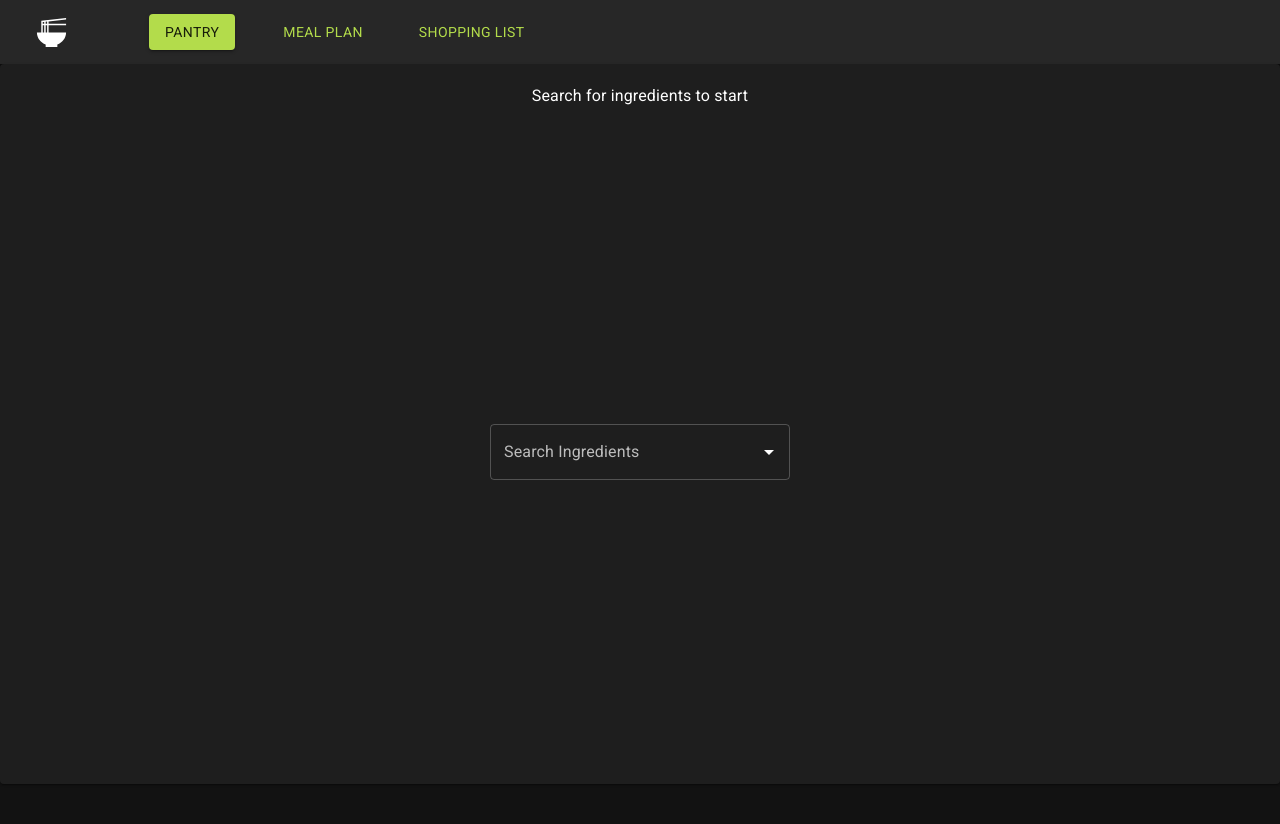
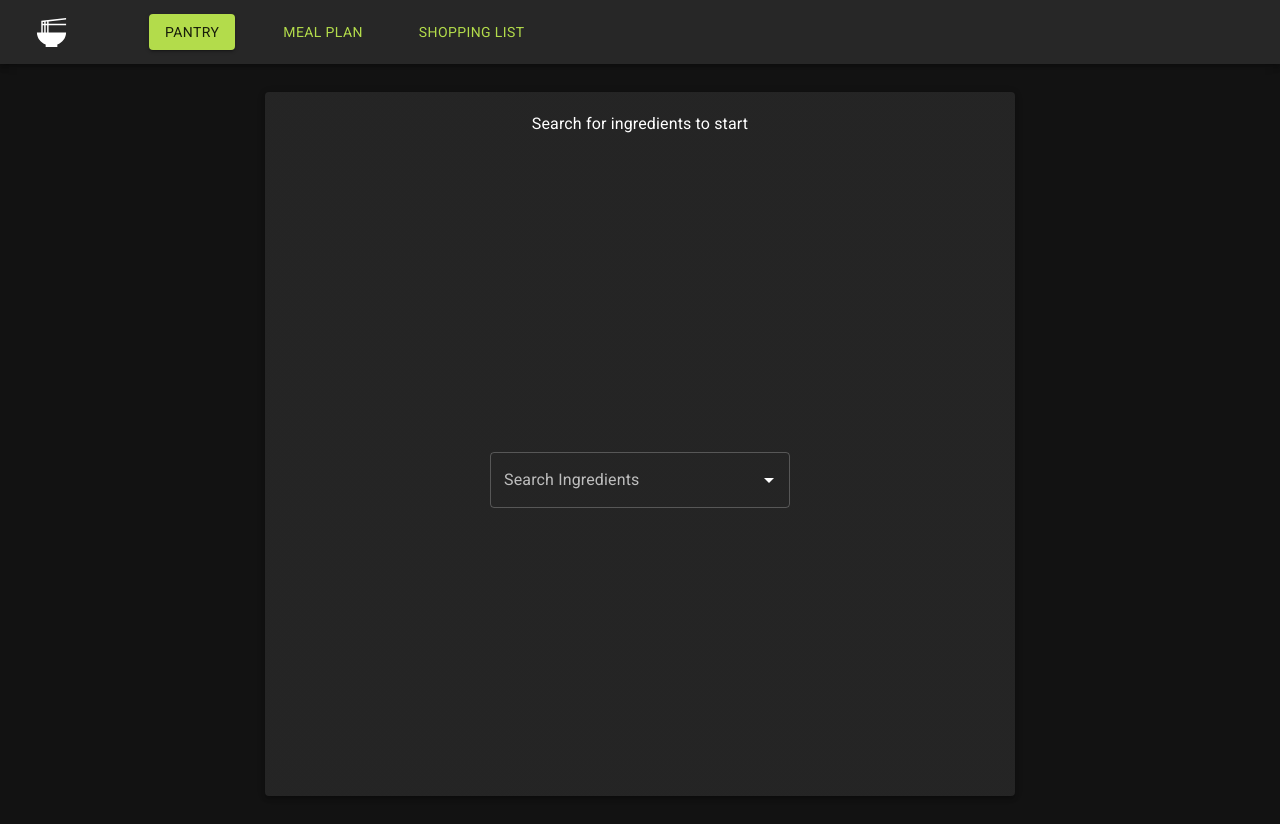
Before and after one commit to Parth576/sunhacks, a React (Vite) app: page / in a window 1280 px wide. Before the commit the page ends 800 px from the top, so only its background shows below. Built offline with nearby package versions, Linux system fonts and the light colour scheme.

Commit message:
Pantry modified

```diff
--- a/src/components/Pantry.jsx
+++ b/src/components/Pantry.jsx
@@ -18,8 +18,17 @@ function Pantry({ pantry, updatePantry, deleteFromPantry }) {
 
     return (
         <>
-            <Paper style={{ textAlign: 'center',alignItems: 'center', height: '90vh', display: 'flex', flexDirection: 'column'}}>
+          <Box
+            display="flex"
+            justifyContent="center"
+            alignItems="center"
+            minHeight="95vh" // Set a minimum height to cover the entire viewport height
+        >
+            <Paper elevation={3} style={{ textAlign: 'center',alignItems: 'center', height: '88vh', width:"750px",display: 'flex', flexDirection: 'column'}}>
                 <Box style={{ maxWidth: 700, maxHeight: '40vh', marginTop: 20, flex: 1 }}>
+                    {/* <Typography sx={{ fontSize: '40px', fontWeight: 'bold', marginBottom:"5px" }}>
+                        Pantry
+                    </Typography> */}
                     {Object.keys(pantry).length === 0 && <Typography>Search for ingredients to start </Typography>}
                     {Object.keys(pantry).length > 0 && <List style={{ overflow: 'auto', maxHeight: '100%', border: '2px solid grey', minWidth: 400}}>
                         {Object.keys(pantry).map((elem,i) => {
@@ -55,6 +64,7 @@ function Pantry({ pantry, updatePantry, deleteFromPantry }) {
                     />
                 </Box>
             </Paper>
+            </Box>
         </>
 
     );
```
